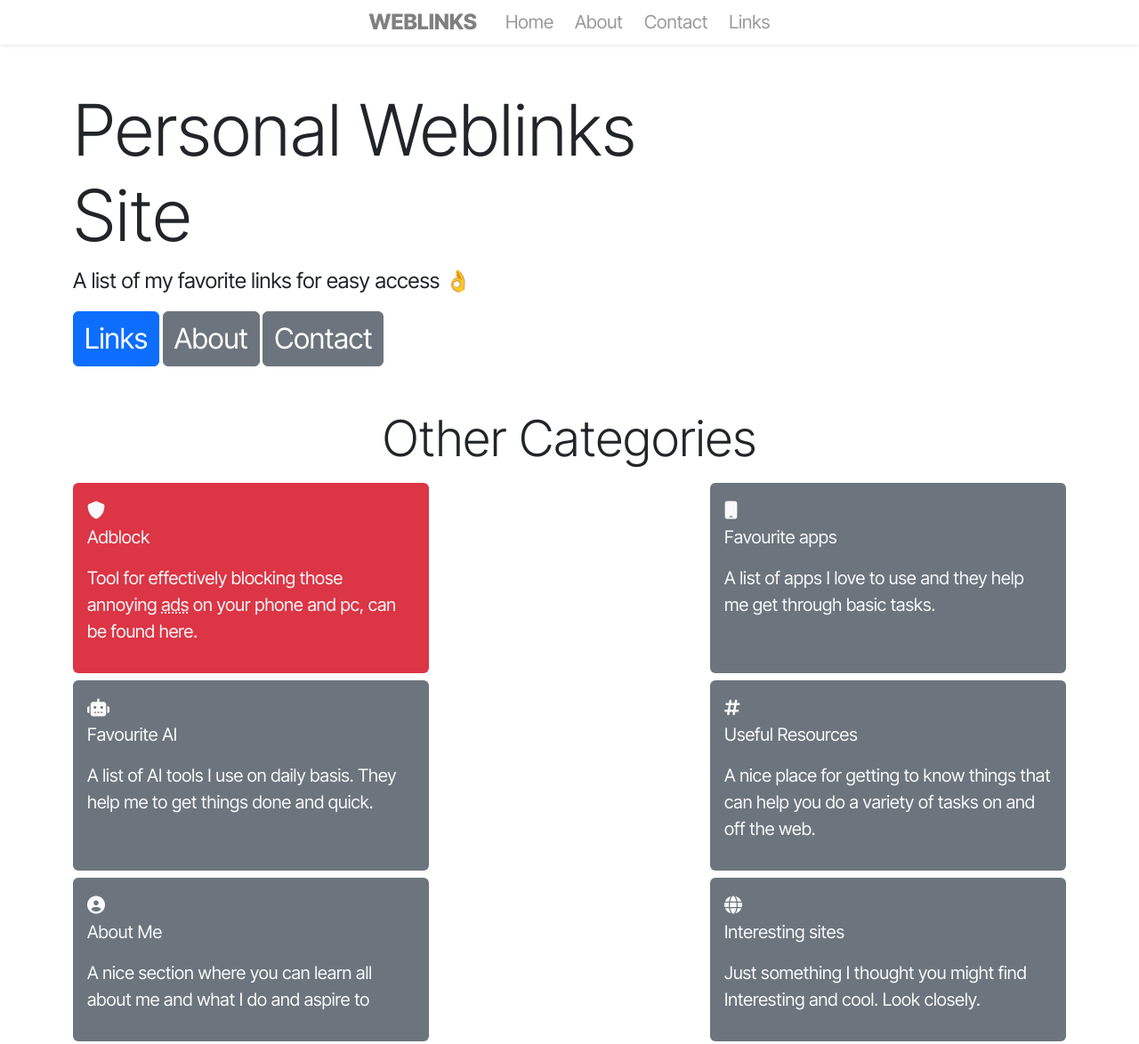
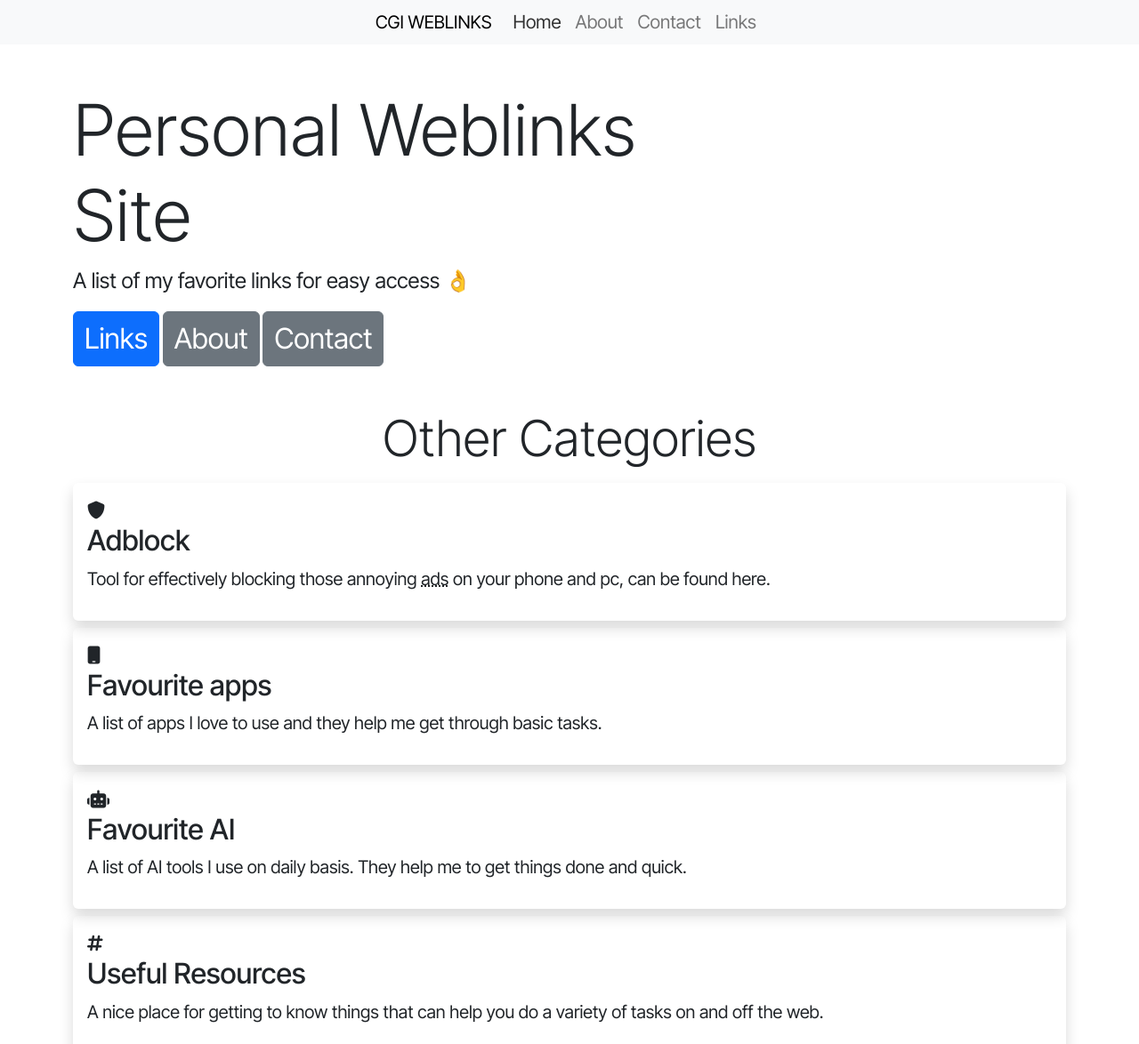
Before and after one commit to Christiangbhub/WEB-LINKS-SITE, a plain HTML site: page index.html in a window 1280 px wide. Shown: the top 1174 px of the page at 89% size. Drawn offline with nearby package versions, Linux system fonts and the light colour scheme.

Commit message:
center navbar on homepage

```diff
--- a/index.html
+++ b/index.html
@@ -14,24 +14,54 @@
     <link rel="stylesheet" href="./styles/styles.css" />
   </head>
   <body>
-    <header>
-      <nav
-        class="d-flex container-fluid align-items-center justify-content-center py-3 shadow-sm fs-4"
+    <header class="container-fluid bg-light">
+      <div class="container">
+        <nav class="navbar navbar-expand-lg bg-body-tertiary">
+          <div class="d-flex justify-content-center align-items-center mx-auto">
+            <a class="navbar-brand" href="/WEB-LINKS-SITE/index.html"
+              >CGI WEBLINKS</a
             >
-        <div class="logo">WEBLINKS</div>
-        <div>
-          <ul
-            class="d-flex gap-4 align-items-center justify-content-center m-0"
+            <button
+              class="navbar-toggler"
+              type="button"
+              data-bs-toggle="collapse"
+              data-bs-target="#navbarSupportedContent"
+              aria-controls="navbarSupportedContent"
+              aria-expanded="false"
+              aria-label="Toggle navigation"
             >
-            <li>
-              <a href="./index.html">Home</a>
+              <span class="navbar-toggler-icon"></span>
+            </button>
+            <div class="collapse navbar-collapse" id="navbarSupportedContent">
+              <ul class="navbar-nav mb-2 mb-lg-0 text">
+                <li class="nav-item">
+                  <a
+                    class="nav-link active"
+                    aria-current="page"
+                    href="/WEB-LINKS-SITE/index.html"
+                    >Home</a
+                  >
                 </li>
-            <li><a href="./about.html">About</a></li>
-            <li><a href="./contact.html">Contact</a></li>
-            <li><a href="./resources.html">Links</a></li>
+                <li class="nav-item">
+                  <a class="nav-link" href="/WEB-LINKS-SITE/about.html"
+                    >About</a
+                  >
+                </li>
+                <li class="nav-item">
+                  <a class="nav-link" href="/WEB-LINKS-SITE/contact.html"
+                    >Contact</a
+                  >
+                </li>
+                <li class="nav-item">
+                  <a class="nav-link" href="/WEB-LINKS-SITE/resources.html"
+                    >Links</a
+                  >
+                </li>
               </ul>
             </div>
+          </div>
         </nav>
+      </div>
     </header>
     <main>
       <div class="container">
@@ -59,16 +89,12 @@
           </div>
           <section id="links-section">
             <p class="text-center display-4">Other Categories</p>
-            <section
-              class="d-flex gap-2 flex-wrap justify-content-between align-items-stretch"
-            >
-              <div
-                class="block bg-danger text-light fs-5 d-flex flex-column justify-content-start rounded-2 p-3"
-              >
+            <section class="block-container gap-2">
+              <div class="block shadow fs-5 rounded-2 p-3">
                 <div class="icon">
                   <i class="fa-solid fa-shield"></i>
                 </div>
-                <p>Adblock</p>
+                <h2>Adblock</h2>
                 <p>
                   Tool for effectively blocking those annoying
                   <abbr title="advertisments">ads</abbr> on your phone and pc,
@@ -76,60 +102,60 @@
                 </p>
               </div>
               <div
-                class="block bg-secondary text-light fs-5 d-flex flex-column justify-content-start rounded-2 p-3"
+                class="block shadow fs-5 d-flex flex-column justify-content-start rounded-2 p-3"
               >
                 <div class="icon">
                   <i class="fa-solid fa-mobile"></i>
                 </div>
-                <p>Favourite apps</p>
+                <h2>Favourite apps</h2>
                 <p>
                   A list of apps I love to use and they help me get through
                   basic tasks.
                 </p>
               </div>
               <div
-                class="block bg-secondary text-light fs-5 d-flex flex-column justify-content-start rounded-2 p-3"
+                class="block shadow fs-5 d-flex flex-column justify-content-start rounded-2 p-3"
               >
                 <div class="icon">
                   <i class="fa-solid fa-robot"></i>
                 </div>
-                <p>Favourite AI</p>
+                <h2>Favourite AI</h2>
                 <p>
                   A list of AI tools I use on daily basis. They help me to get
                   things done and quick.
                 </p>
               </div>
               <div
-                class="block bg-secondary text-light fs-5 d-flex flex-column justify-content-start rounded-2 p-3"
+                class="block shadow fs-5 d-flex flex-column justify-content-start rounded-2 p-3"
               >
                 <div class="icon">
                   <i class="fa-solid fa-hashtag"></i>
                 </div>
-                <p>Useful Resources</p>
+                <h2>Useful Resources</h2>
                 <p>
                   A nice place for getting to know things that can help you do a
                   variety of tasks on and off the web.
                 </p>
               </div>
               <div
-                class="block bg-secondary text-light fs-5 d-flex flex-column justify-content-start rounded-2 p-3"
+                class="block shadow fs-5 d-flex flex-column justify-content-start rounded-2 p-3"
               >
                 <div class="icon">
                   <i class="fa-solid fa-circle-user"></i>
                 </div>
-                <p>About Me</p>
+                <h2>About Me</h2>
                 <p>
                   A nice section where you can learn all about me and what I do
                   and aspire to
                 </p>
               </div>
               <div
-                class="block bg-secondary text-light fs-5 d-flex flex-column justify-content-start rounded-2 p-3"
+                class="block shadow fs-5 d-flex flex-column justify-content-start rounded-2 p-3"
               >
                 <div class="icon">
                   <i class="fa-solid fa-globe"></i>
                 </div>
-                <p>Interesting sites</p>
+                <h2>Interesting sites</h2>
                 <p>
                   Just something I thought you might find Interesting and cool.
                   Look closely.
--- a/styles/styles.css
+++ b/styles/styles.css
@@ -26,9 +26,11 @@ main {
 .main-image {
   width: 500px;
 }
-
+.block-container {
+  display: grid;
+  grid-template-columns: 1fr;
+}
 .block {
-  width: 400px;
 }
 .about-image {
   max-width: 300px;
```
Lines whose indentation alone changed are shown as unchanged.
